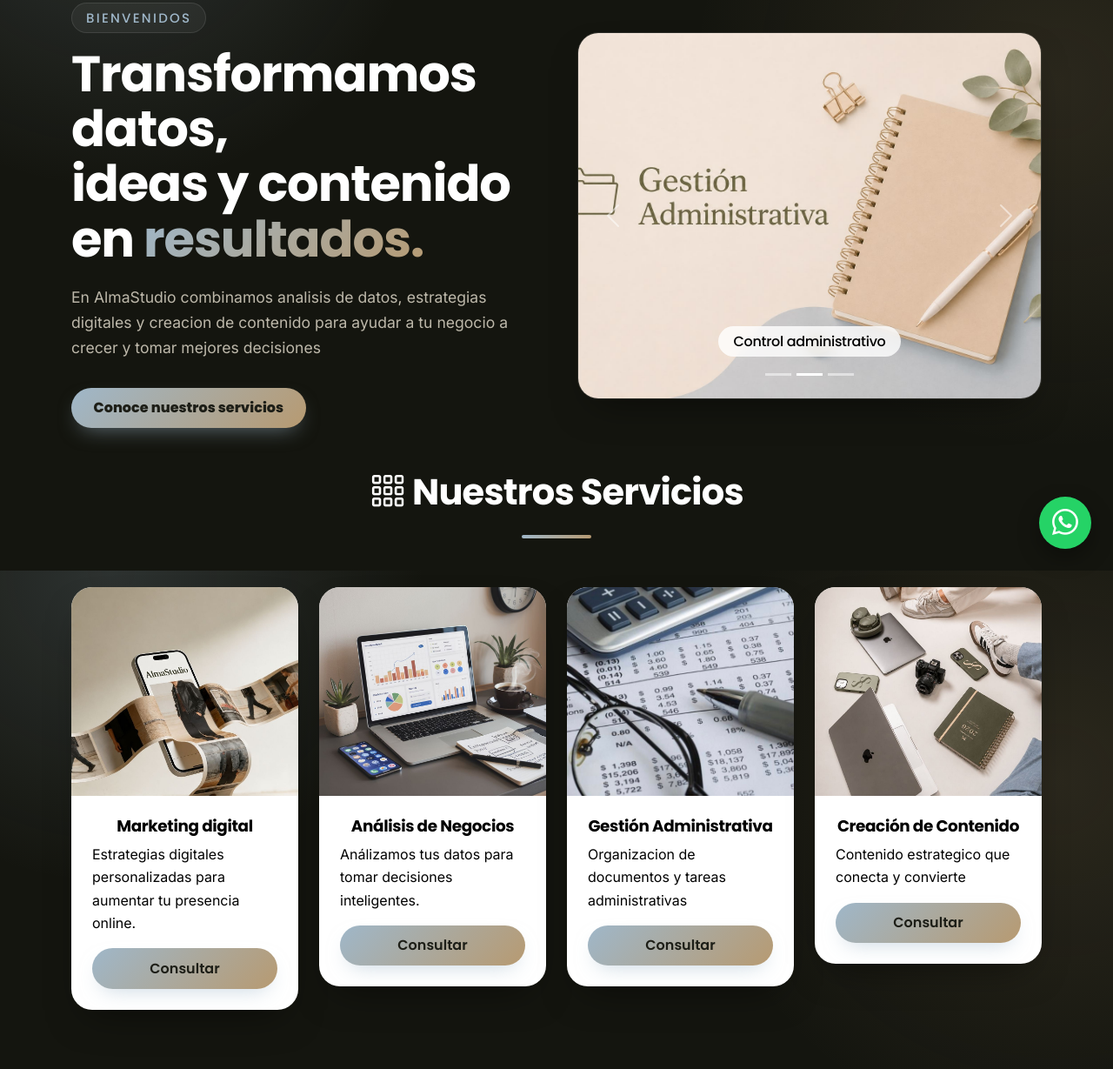
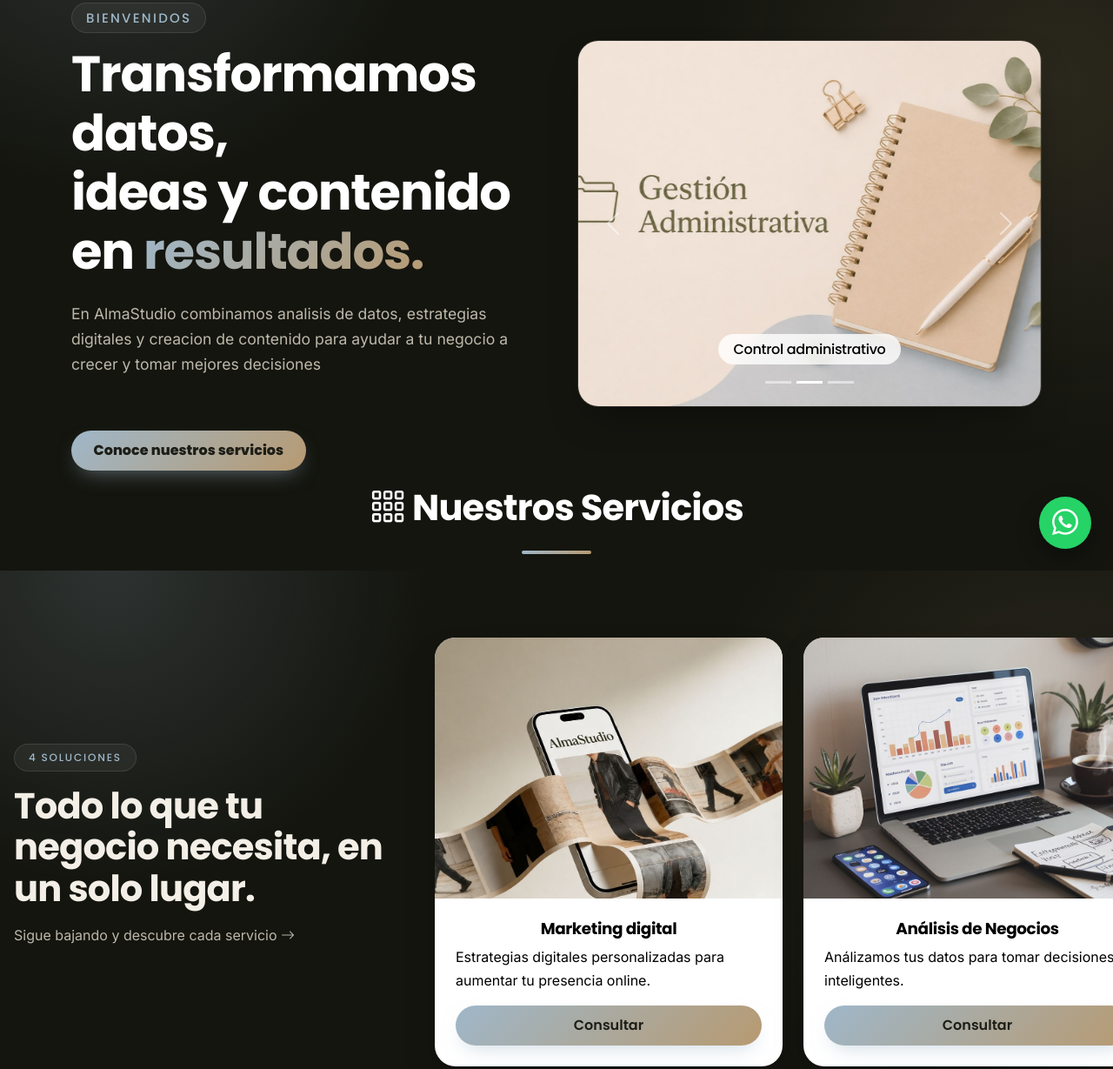
Before and after one commit to wilmarAlmao/AlmaStudio, a plain HTML site: page index.html in a window 1280 px wide. Shown: the part 144-1373 px from the top of the page at 87% size. Drawn offline with nearby package versions, Linux system fonts and the light colour scheme.

Commit message:
Animaciones interactivas con GSAP: scroll horizontal, tilt 3D, parallax y contadores
- Nuevo dist/js/animaciones.js con GSAP + ScrollTrigger (cargados desde cdnjs)
- Sección de servicios con scroll horizontal fijado en escritorio y deslizable en celular
- Tarjetas que se inclinan en 3D siguiendo al mouse, con brillo
- Título del hero animado palabra por palabra, parallax y barra de progreso
- Contadores de estadísticas y tarjetas 3D que entran en perspectiva
- Respeta prefers-reduced-motion; corrige desborde horizontal en celular

Co-Authored-By: Claude Opus 5.5 <noreply@anthropic.com>
Claude-Session: https://claude.ai/code/session_01TpmdZDz86YLcJqixuZquvf

```diff
--- a/dist/css/miestilo.css
+++ b/dist/css/miestilo.css
@@ -756,6 +756,147 @@ header{
     columns: 2;
 }
 
+/* =========================================================
+   ANIMACIONES GSAP (ver dist/js/animaciones.js)
+   ========================================================= */
+
+/* barra de progreso de lectura */
+#barra-progreso{
+    position: fixed;
+    top: 0;
+    left: 0;
+    width: 100%;
+    height: 3px;
+    background: var(--degradado);
+    transform: scaleX(0);
+    transform-origin: left center;
+    z-index: 1040;
+}
+
+/* palabras del título del hero (cada una sale de una "ventana") */
+.palabra{
+    display: inline-block;
+    overflow: hidden;
+    vertical-align: top;
+    padding-bottom: .08em;
+}
+
+.palabra > *{
+    display: inline-block;
+}
+
+/* ---------- SCROLL HORIZONTAL ---------- */
+
+.scroll-horizontal{
+    padding: 2rem 0;
+    overflow: hidden;
+}
+
+/* en celular: deslizar con el dedo + "imán" (scroll-snap) */
+.pista{
+    display: flex;
+    gap: 1.5rem;
+    padding: 1rem max(16px, calc((100vw - 1296px) / 2 + 12px)) 2rem;
+    overflow-x: auto;
+    scroll-snap-type: x mandatory;
+    scrollbar-width: none;
+}
+
+.pista::-webkit-scrollbar{
+    display: none;
+}
+
+.pista-item,
+.pista-intro{
+    flex: 0 0 min(82vw, 380px);
+    scroll-snap-align: center;
+}
+
+.pista-item .card{
+    height: 100%;
+}
+
+.pista-item .card img{
+    height: 300px;
+}
+
+.pista-intro{
+    display: flex;
+    flex-direction: column;
+    justify-content: center;
+    padding-right: 1rem;
+}
+
+.pista-intro h2{
+    margin: 1rem 0;
+    line-height: 1.15;
+}
+
+.pista-intro p{
+    color: var(--texto-suave);
+}
+
+.pista-intro .bienvenida{
+    align-self: flex-start;
+}
+
+/* en escritorio GSAP mueve la pista: quitamos el scroll nativo */
+.pista-animada .pista{
+    overflow: visible;
+    scroll-snap-type: none;
+    width: max-content;
+}
+
+.pista-animada .pista-item{
+    flex-basis: 400px;
+}
+
+.pista-animada .pista-intro{
+    flex-basis: 460px;
+}
+
+/* mientras las tarjetas 3D entran inclinadas, no deben ensanchar la página */
+.seccion-3d{
+    overflow-x: clip;
+}
+
+/* ---------- TILT 3D ---------- */
+
+/* GSAP controla el transform, así que quitamos la transición CSS de transform */
+.tilt{
+    transition: box-shadow .35s ease !important;
+    transform-style: preserve-3d;
+    will-change: transform;
+    position: relative;
+}
+
+.tilt:hover{
+    box-shadow: var(--sombra-hover) !important;
+}
+
+/* brillo que sigue al mouse */
+.tilt::after{
+    content: "";
+    position: absolute;
+    inset: 0;
+    border-radius: inherit;
+    pointer-events: none;
+    background: radial-gradient(circle at var(--mx, 50%) var(--my, 50%), rgba(255, 255, 255, .45), transparent 55%);
+    opacity: 0;
+    transition: opacity .3s ease;
+    mix-blend-mode: soft-light;
+}
+
+.tilt:hover::after{
+    opacity: 1;
+}
+
+/* el icono "flota" por delante de la tarjeta (profundidad real en 3D) */
+.ventaja-card.tilt i,
+.ventaja-card.tilt h4{
+    transform: translateZ(45px);
+}
+
 /* =========================
    RESPONSIVE
    ========================= */
--- /dev/null
+++ b/dist/js/animaciones.js
@@ -0,0 +1,226 @@
+/* =========================================================
+   ALMASTUDIO · ANIMACIONES CON GSAP + SCROLLTRIGGER
+   ---------------------------------------------------------
+   GSAP = el "director de cine": mueve elementos en el tiempo.
+   ScrollTrigger = el "control remoto": usa el scroll del
+   usuario como si fuera la barra de reproducción del video.
+   ========================================================= */
+
+(function () {
+    // si las librerías no cargaron (sin internet), la página sigue funcionando
+    if (!window.gsap || !window.ScrollTrigger) return;
+
+    gsap.registerPlugin(ScrollTrigger);
+
+    // matchMedia: aplica animaciones según el tamaño de pantalla
+    // y las desactiva solas si la condición deja de cumplirse
+    const mm = gsap.matchMedia();
+
+    /* -----------------------------------------
+       1. BARRA DE PROGRESO DE LECTURA (arriba)
+       ----------------------------------------- */
+    const barra = document.createElement('div');
+    barra.id = 'barra-progreso';
+    document.body.prepend(barra);
+
+    gsap.to(barra, {
+        scaleX: 1,
+        ease: 'none',
+        scrollTrigger: {
+            trigger: document.documentElement,
+            start: 'top top',
+            end: 'bottom bottom',
+            scrub: true // "scrub" = la animación sigue al scroll, avanza y retrocede
+        }
+    });
+
+    // todo lo que sigue solo corre si la persona NO pidió reducir movimiento
+    mm.add('(prefers-reduced-motion: no-preference)', () => {
+
+        /* -----------------------------------------
+           2. TÍTULO DEL HERO: palabras que suben
+           ----------------------------------------- */
+        const titulo = document.querySelector('.hero h1');
+        if (titulo) {
+            partirEnPalabras(titulo);
+
+            const intro = gsap.timeline({ defaults: { ease: 'power4.out' } });
+            intro
+                .from('.hero .badge', { y: 20, opacity: 0, duration: .6 })
+                .from('.hero .palabra > *', { yPercent: 110, duration: 1, stagger: .06 }, '-=.3')
+                .from('.hero p, .hero .btn', { y: 30, opacity: 0, duration: .8, stagger: .1 }, '-=.6')
+                .from('#micarousel', { scale: .85, rotateY: -15, opacity: 0, duration: 1.2 }, '<');
+
+            // parallax: el carrusel baja más lento que el scroll
+            gsap.to('#micarousel', {
+                yPercent: 15,
+                ease: 'none',
+                scrollTrigger: { trigger: '.hero', start: 'top top', end: 'bottom top', scrub: true }
+            });
+        }
+
+        /* -----------------------------------------
+           3. CONTADORES de estadísticas (0 → 50)
+           ----------------------------------------- */
+        document.querySelectorAll('.estadisticas h2').forEach((h2) => {
+            const final = parseInt(h2.textContent.replace(/\D/g, ''), 10);
+            if (isNaN(final)) return;
+            const contador = { valor: 0 };
+
+            gsap.to(contador, {
+                valor: final,
+                duration: 2,
+                ease: 'power2.out',
+                scrollTrigger: { trigger: h2, start: 'top 85%', once: true },
+                onUpdate: () => { h2.textContent = '+' + Math.round(contador.valor); }
+            });
+        });
+
+        /* -----------------------------------------
+           4. TARJETAS 3D que "caen" en perspectiva
+           ----------------------------------------- */
+        if (document.querySelector('.card-3d')) {
+            gsap.from('.card-3d', {
+                rotateX: 45,
+                y: 150,
+                opacity: 0,
+                transformPerspective: 1200,
+                transformOrigin: 'center top',
+                stagger: .15,
+                ease: 'none',
+                scrollTrigger: {
+                    trigger: '.card-3d',
+                    start: 'top 95%',
+                    end: 'top 45%',
+                    scrub: 1
+                }
+            });
+        }
+
+        /* -----------------------------------------
+           5. PARALLAX en imágenes de Nosotros
+           ----------------------------------------- */
+        gsap.utils.toArray('.nosotros-banner img, .historia img').forEach((img) => {
+            gsap.fromTo(img, { y: 40 }, {
+                y: -40,
+                ease: 'none',
+                scrollTrigger: { trigger: img, start: 'top bottom', end: 'bottom top', scrub: true }
+            });
+        });
+    });
+
+    /* -----------------------------------------
+       6. SCROLL HORIZONTAL (solo en pantallas grandes)
+       La sección se "pega" y, mientras bajas,
+       las tarjetas avanzan hacia la izquierda.
+       ----------------------------------------- */
+    mm.add('(min-width: 992px) and (prefers-reduced-motion: no-preference)', () => {
+        const seccion = document.querySelector('.scroll-horizontal');
+        if (!seccion) return;
+        const pista = seccion.querySelector('.pista');
+
+        seccion.classList.add('pista-animada');
+
+        // distancia que hay que mover = ancho total de la pista - ancho visible
+        const distancia = () => pista.scrollWidth - seccion.clientWidth;
+
+        gsap.to(pista, {
+            x: () => -distancia(),
+            ease: 'none',
+            scrollTrigger: {
+                trigger: seccion,
+                start: 'center center',
+                end: () => '+=' + distancia(),
+                pin: true,              // "pin" = congela la sección en pantalla
+                scrub: 1,
+                invalidateOnRefresh: true // recalcula si cambias el tamaño de ventana
+            }
+        });
+
+        // función de limpieza: se ejecuta si la pantalla se achica
+        return () => seccion.classList.remove('pista-animada');
+    });
+
+    /* -----------------------------------------
+       7. INCLINACIÓN 3D que sigue al mouse (tilt)
+       Solo en dispositivos con mouse.
+       ----------------------------------------- */
+    mm.add('(hover: hover) and (pointer: fine) and (prefers-reduced-motion: no-preference)', () => {
+        const tarjetas = gsap.utils.toArray('.ventaja-card, .servicio-select, .card-libro');
+
+        tarjetas.forEach((tarjeta) => {
+            tarjeta.classList.add('tilt');
+            gsap.set(tarjeta, { transformPerspective: 900 });
+
+            // quickTo crea una función súper rápida para actualizar una propiedad
+            const rotX = gsap.quickTo(tarjeta, 'rotationX', { duration: .5, ease: 'power3' });
+            const rotY = gsap.quickTo(tarjeta, 'rotationY', { duration: .5, ease: 'power3' });
+            const subir = gsap.quickTo(tarjeta, 'y', { duration: .5, ease: 'power3' });
+
+            tarjeta.addEventListener('pointermove', (e) => {
+                const caja = tarjeta.getBoundingClientRect();
+                // posición del mouse de 0 a 1 dentro de la tarjeta
+                const px = (e.clientX - caja.left) / caja.width;
+                const py = (e.clientY - caja.top) / caja.height;
+
+                rotY((px - .5) * 16);  // izquierda/derecha
+                rotX((.5 - py) * 16);  // arriba/abajo
+                subir(-8);
+
+                // mueve el brillo al lugar del mouse (lo usa el CSS)
+                tarjeta.style.setProperty('--mx', px * 100 + '%');
+                tarjeta.style.setProperty('--my', py * 100 + '%');
+            });
+
+            tarjeta.addEventListener('pointerleave', () => {
+                rotX(0);
+                rotY(0);
+                subir(0);
+            });
+        });
+
+        return () => tarjetas.forEach((t) => {
+            t.classList.remove('tilt');
+            gsap.set(t, { clearProps: 'transform' });
+        });
+    });
+
+    // AOS calcula posiciones al iniciar; si ScrollTrigger agrega espacio
+    // (por el "pin"), le pedimos que vuelva a medir
+    ScrollTrigger.addEventListener('refresh', () => {
+        if (window.AOS) AOS.refresh();
+    });
+
+    /* Envuelve cada palabra en <span class="palabra"><span>…</span></span>
+       para poder animarlas una por una. */
+    function partirEnPalabras(elemento) {
+        const nodos = Array.from(elemento.childNodes);
+        elemento.textContent = '';
+
+        nodos.forEach((nodo) => {
+            if (nodo.nodeType === Node.TEXT_NODE) {
+                nodo.textContent.split(/(\s+)/).forEach((trozo) => {
+                    if (!trozo) return;
+                    if (/^\s+$/.test(trozo)) {
+                        elemento.append(' ');
+                        return;
+                    }
+                    const caja = document.createElement('span');
+                    caja.className = 'palabra';
+                    const interior = document.createElement('span');
+                    interior.textContent = trozo;
+                    caja.append(interior);
+                    elemento.append(caja);
+                });
+            } else if (nodo.nodeName === 'BR') {
+                elemento.append(nodo);
+            } else {
+                // un elemento completo (ej. la palabra con degradado) se anima como una sola pieza
+                const caja = document.createElement('span');
+                caja.className = 'palabra';
+                caja.append(nodo);
+                elemento.append(caja);
+            }
+        });
+    }
+})();
--- a/index.html
+++ b/index.html
@@ -45,9 +45,9 @@
         <!---bienvenido-->
  <section class="hero">
         <div class="container">
-          <div class="row align-items-center g-5">
+          <div class="row align-items-center g-4 g-lg-5">
 
-            <div class="col-12 col-lg-6" data-aos="flip-right">
+            <div class="col-12 col-lg-6">
               <h5><span class="badge bienvenida">BIENVENIDOS</span></h5>
               <h1 class="text-white fw-bold">Transformamos datos, <br>
                 ideas y contenido en <span class="texto-degradado">resultados.</span></h1>
@@ -55,7 +55,7 @@
               <a href="page/Servicios.html" class="btn btn-primary mt-3"> <b>Conoce nuestros servicios</b></a>
             </div>
 
-            <div class="col-12 col-lg-6" data-aos="flip-right">
+            <div class="col-12 col-lg-6">
               <div id="micarousel" class="carousel slide" data-bs-ride="carousel">
                   <div class="carousel-indicators">
                     <button type="button" data-bs-target="#micarousel" data-bs-slide-to="0" class="active" aria-current="true" aria-label="Slide 1"></button>
@@ -109,10 +109,14 @@
     </main>
 
      <!---seccion de tarjeta o card-->
-           <section class="py-2">
-        <div class="container">
-          <div class="row g-4">
-            <div class="col-12 col-sm-6 col-lg-4 col-xl-3">
+           <section class="scroll-horizontal">
+        <div class="pista">
+            <div class="pista-intro">
+              <span class="badge bienvenida">4 SOLUCIONES</span>
+              <h2>Todo lo que tu negocio necesita, en un solo lugar.</h2>
+              <p>Sigue bajando y descubre cada servicio <i class="bi bi-arrow-right"></i></p>
+            </div>
+            <div class="pista-item">
               <div class="card card-libro box-shadow">
                 <img src="dist/image/movil.jpeg" class="card-img-top" alt="imagen de la tarjeta">
                 <div class="card-body">
@@ -124,7 +128,7 @@
               </div>
             </div>
 
-            <div class="col-12 col-sm-6 col-lg-4 col-xl-3">
+            <div class="pista-item">
               <div class="card card-libro box-shadow">
                 <img src="dist/image/datos.jpeg" class="card-img-top" alt="imagen de la tarjeta">
                 <div class="card-body">
@@ -136,7 +140,7 @@
               </div>
             </div>
 
-            <div class="col-12 col-sm-6 col-lg-4 col-xl-3">
+            <div class="pista-item">
               <div class="card card-libro box-shadow">
                 <img src="dist/image/gestion administrativa.jpeg" class="card-img-top" alt="imagen de la tarjeta">
                 <div class="card-body">
@@ -148,7 +152,7 @@
               </div>
             </div>
 
-            <div class="col-12 col-sm-6 col-lg-4 col-xl-3">
+            <div class="pista-item">
               <div class="card card-libro box-shadow">
                 <img src="dist/image/herramientas.jpeg" class="card-img-top" alt="imagen de la tarjeta">
                 <div class="card-body">
@@ -160,7 +164,6 @@
               </div>
             </div>
 
-          </div>
         </div>
       </section>
 
@@ -278,7 +281,7 @@
 
     <!---seccion 3D-->
 
-    <section class="py-5 mt-5">
+    <section class="seccion-3d py-5 mt-5">
       <div class="container">
         <h2 class="text-center mb-5 text-white animate__animated animate__pulse">
           <b>Nuestros servicios destacados</b>
@@ -435,5 +438,9 @@ target="_blank">
     <script>
        AOS.init();
     </script>
+    <!-- GSAP: animaciones ligadas al scroll -->
+    <script src="https://cdnjs.cloudflare.com/ajax/libs/gsap/3.12.5/gsap.min.js"></script>
+    <script src="https://cdnjs.cloudflare.com/ajax/libs/gsap/3.12.5/ScrollTrigger.min.js"></script>
+    <script src="dist/js/animaciones.js"></script>
   </body>
 </html>
```
Also changed, not shown: page/Servicios.html (+4 -0 lines), page/contacto.html (+4 -0 lines), page/nosotros.html (+6 -2 lines).
